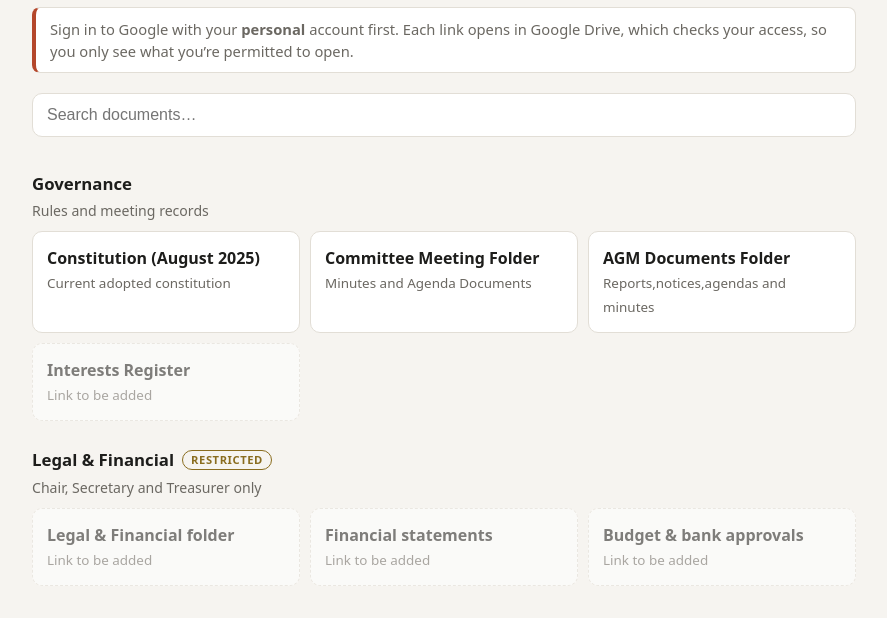
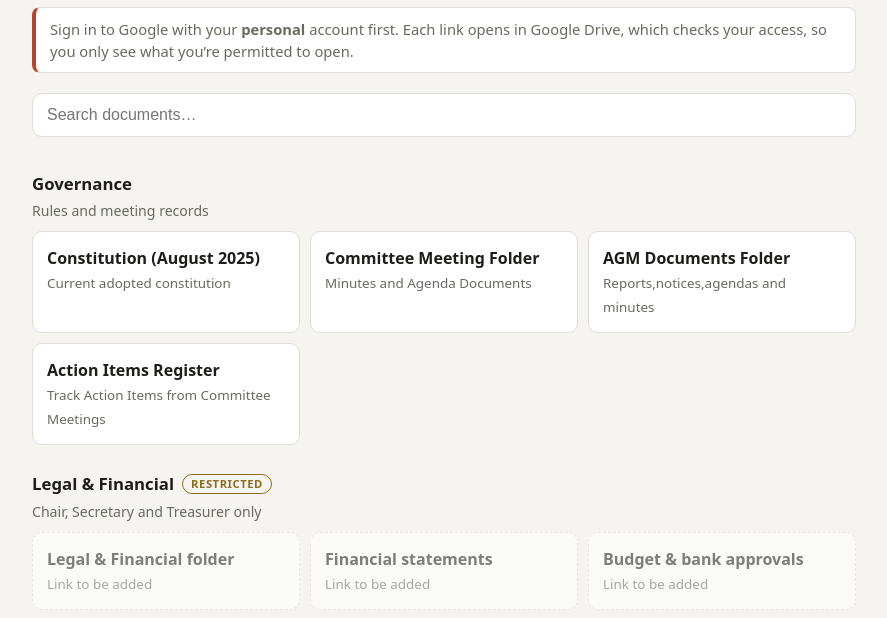
Before and after one commit to theshutterroom/TSRC, a plain HTML site: page index.html in a window 1280 px wide. Shown: the part 143-761 px from the top of the page, without its empty margins (196-1083 px from the left). Drawn offline with Linux system fonts and the light colour scheme.

Commit message:
Add Action Items Register and update document links
Updated documentation links and added Action Items Register.

```diff
--- a/index.html
+++ b/index.html
@@ -53,7 +53,7 @@ const SECTIONS = [
   {name:"Constitution (August 2025)", note:"Current adopted constitution", url:"https://drive.google.com/file/d/1JB7etqtlzEqiz0hi5GigNvB_SiA0Gkuh/view?usp=sharing"},
   {name:"Committee Meeting Folder", note:"Minutes and Agenda Documents", url:"https://drive.google.com/drive/folders/1SkrcWTnrTQHImWTSdBwYE_86mLAOJxgt?usp=drive_link"},
   {name:"AGM Documents Folder", note:"Reports,notices,agendas and minutes", url:"https://drive.google.com/drive/folders/1ZNWvN9UavvFQLl4zClgyGospjOAcS42e?usp=drive_link"},
-  {name:"Interests Register", note:"Officer conflicts of interest", url:""}]},
+  {name:"Action Items Register", note:"Track Action Items from Committee Meetings", url:"https://docs.google.com/spreadsheets/d/1c19f8DnpeXBkKy6Sv5h039SWnnuhdlD_sawSSKKpBbo/edit?gid=0#gid=0"}]},
 
   {title:"Legal & Financial", locked:true, desc:"Chair, Secretary and Treasurer only", docs:[
   {name:"Legal & Financial folder", note:"Contracts, insurance, registration", url:""},
```
